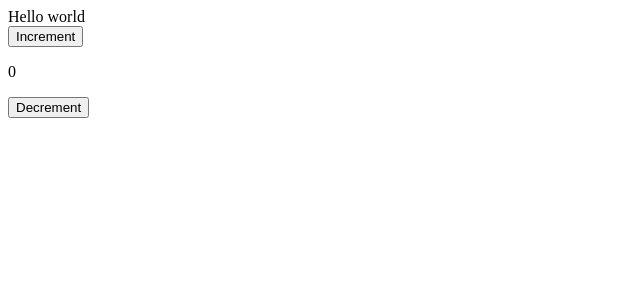
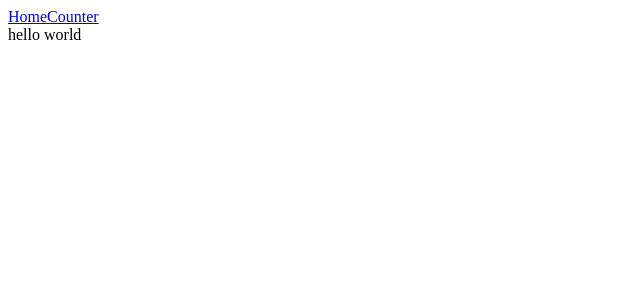
Before and after one commit to choi138/Nuxt-Practice, a Nuxt app: page / in a window 1280 px wide. Shown: the top 300 px of the page, without its empty margins (0-640 px from the left). Built offline with nearby package versions, Linux system fonts and the light colour scheme.

Commit message:
feat(components): add dynamic components

```diff
--- a/app.vue
+++ b/app.vue
@@ -1,24 +1,16 @@
 <script setup lang="ts">
-const count = ref(0)
-
-const increment = () => {
-  count.value++
-}
-
-const decrement = () => {
-  count.value--
+const page = ref('home')
+const view = (name: string) => {
+  page.value = name
 }
 </script>
 
 <template>
   <div>
-    <div>Hello world</div>
-    <button @click="increment">
-      Increment
-    </button>
-    <p>{{ count }}</p>
-    <button @click="decrement">
-      Decrement
-    </button>
+    <!-- <home-welcome /> -->
+    <a href="#" @click="view('home')">Home</a>
+    <a href="#" @click="view('counter')">Counter</a>
+    <LazyHomeWelcome v-if="page === 'home'" />
+    <LazyCounter v-if="page === 'counter'" />
   </div>
 </template>
--- /dev/null
+++ b/components/Counter.vue
@@ -0,0 +1,21 @@
+<script setup lang="ts">
+const count = ref(0)
+
+const increment = () => {
+  count.value++
+}
+
+const decrement = () => {
+  count.value--
+}
+</script>
+
+<template>
+  <button @click="increment">
+    Increment
+  </button>
+  <p>{{ count }}</p>
+  <button @click="decrement">
+    Decrement
+  </button>
+</template>
--- /dev/null
+++ b/components/Home/HomeWelcome.vue
@@ -0,0 +1,5 @@
+<template>
+  <div>
+    hello world
+  </div>
+</template>
--- a/eslint.config.js
+++ b/eslint.config.js
@@ -1,4 +1,4 @@
-import antfu from '@antfu/eslint-config'
+import antfu from '@antfu/eslint-config';
 
 export default antfu(
   {
@@ -15,4 +15,4 @@ export default antfu(
       'arrow-parens': ['error', 'as-needed'],
     },
   },
-)
+);
```
Also changed, not shown: eslint.config.cjs (renamed from eslint.config.mjs).
